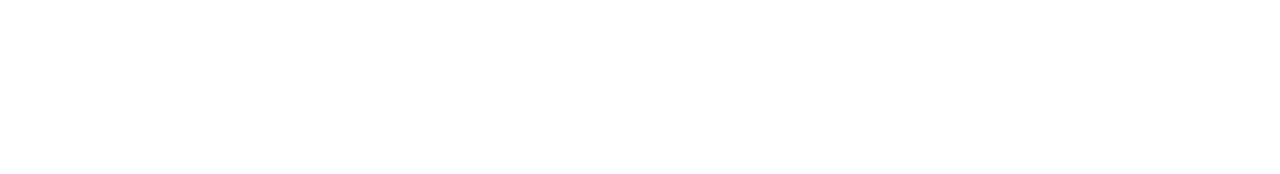
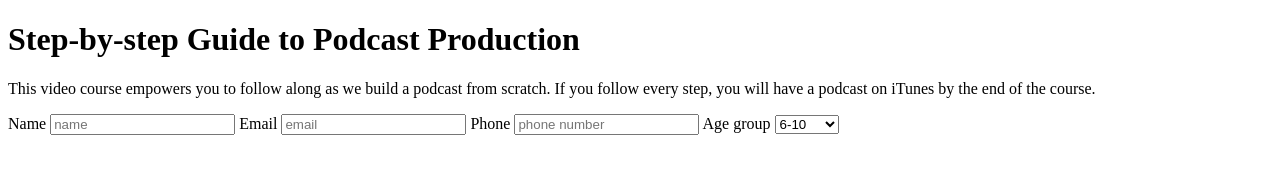
Before and after one commit to iarobinson/productLandingPage, a plain HTML site: page index.html in a window 1280 px wide. Drawn offline with Linux system fonts and the light colour scheme.

Commit message:
Add half of basic form HTML to pas 12/17 tests delivered by the Free Code Camp CDN

```diff
--- a/index.html
+++ b/index.html
@@ -6,5 +6,25 @@
   <script src="https://cdn.freecodecamp.org/testable-projects-fcc/v1/bundle.js"></script>
 </head>
 <body>
+  <h1 id="title">Step-by-step Guide to Podcast Production</h1>
+  <p id="description">This video course empowers you to follow along as we build a podcast from scratch. If you follow every step, you will have a podcast on iTunes by the end of the course.</p>
+  <form id="survey-form">
+    <label id="name-label">Name</label>
+    <input id="name" type="text" placeholder="name" required></input>
+    <label id="email-label">Email</label>
+    <input id="email" type="email" placeholder="email" required></input>
+    <label id="number-label">Phone</label>
+    <input id="number" type="tel" name="phone" pattern="[0-9]{3}-[0-9]{3}-[0-9]{4}" placeholder="phone number" min="0" max="10000000000"></input>
+    <label id="dropdown-label">Age group</label>
+    <select id="dropdown">
+      <option value="6-10">6-10</option>
+      <option value="11-20">11-20</option>
+      <option value="21-30">21-30</option>
+      <option value="31-40">31-40</option>
+      <option value="41-50">41-50</option>
+      <option value="51-60">51-60</option>
+      <option value="61-70+">61-70+</option>
+    </select>
+  </form>
 </body>
 </html>
```
